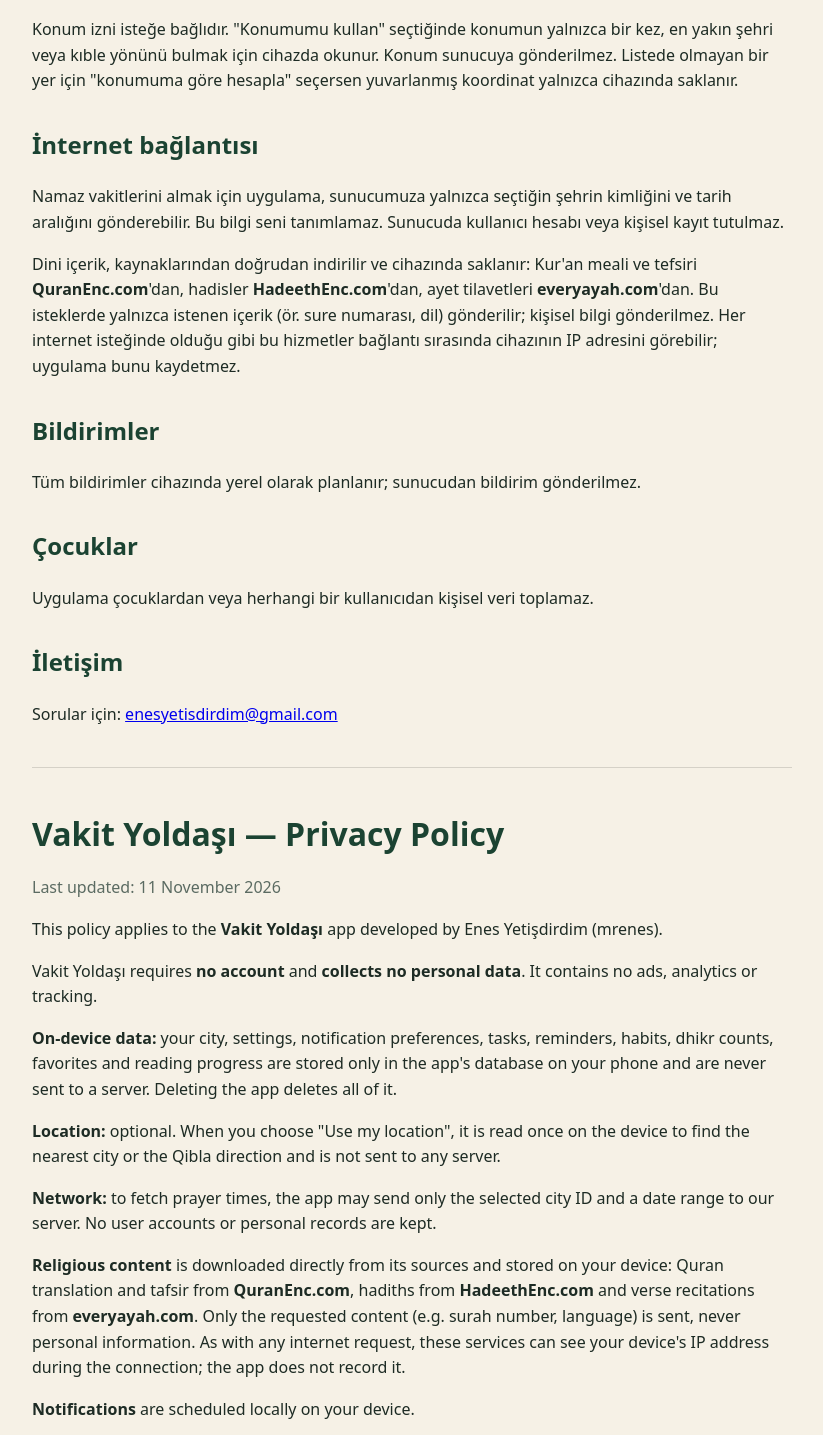
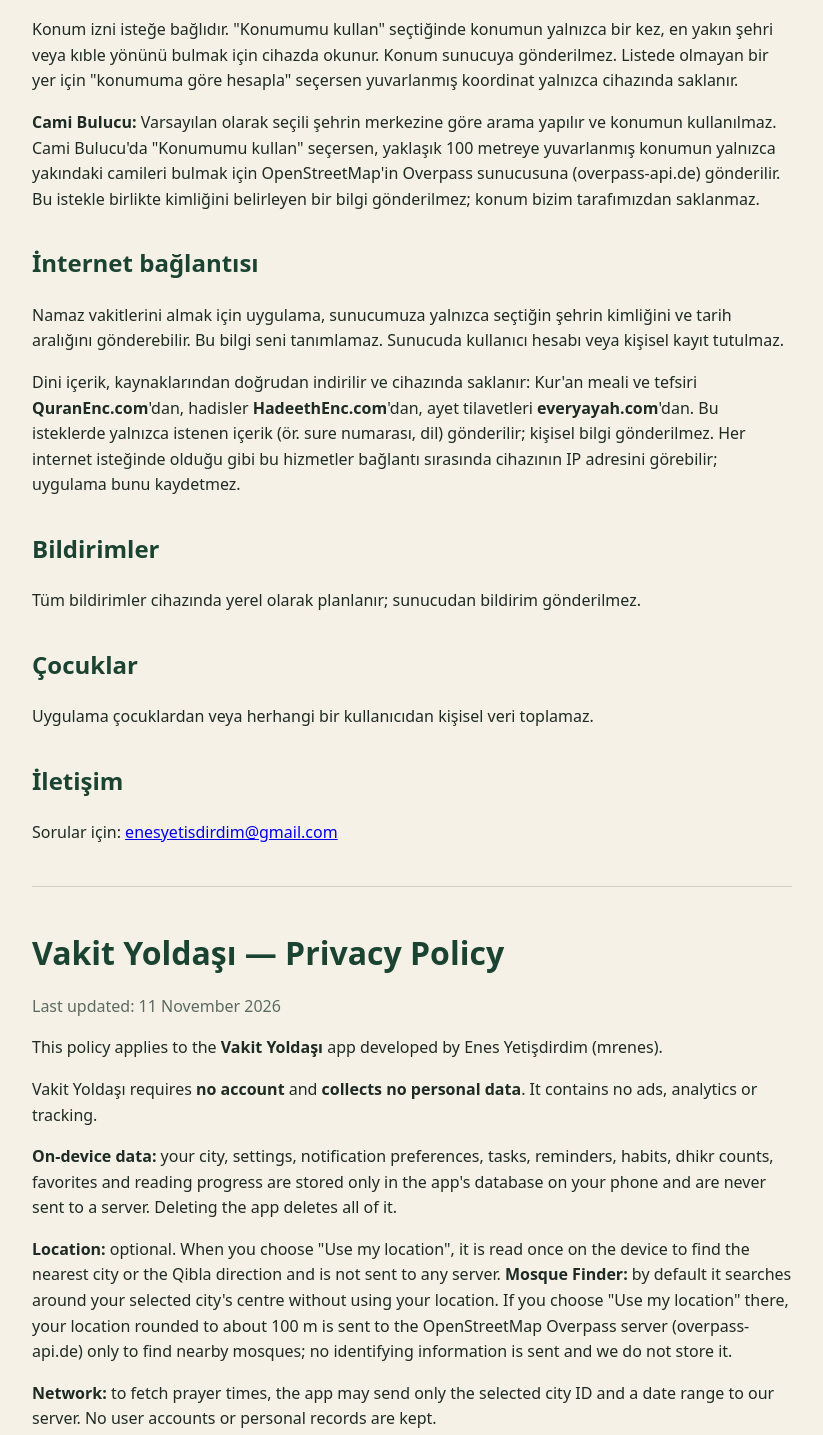
Before and after one commit to enesyetisdirdimm/vakityoldasi-privacy, a plain HTML site: page index.html in a window 1280 px wide. Shown: the part 595-2030 px from the top of the page, without its empty margins (228-1051 px from the left). Drawn offline with Linux system fonts and the light colour scheme.

Commit message:
Gizlilik: Cami Bulucu için yaklaşık konumun OpenStreetMap'e gönderildiğini belirt
Co-Authored-By: Claude Opus 5.5 <noreply@anthropic.com>

```diff
--- a/index.html
+++ b/index.html
@@ -26,6 +26,7 @@
 
 <h2>Konum</h2>
 <p>Konum izni isteğe bağlıdır. "Konumumu kullan" seçtiğinde konumun yalnızca bir kez, en yakın şehri veya kıble yönünü bulmak için cihazda okunur. Konum sunucuya gönderilmez. Listede olmayan bir yer için "konumuma göre hesapla" seçersen yuvarlanmış koordinat yalnızca cihazında saklanır.</p>
+<p><strong>Cami Bulucu:</strong> Varsayılan olarak seçili şehrin merkezine göre arama yapılır ve konumun kullanılmaz. Cami Bulucu'da "Konumumu kullan" seçersen, yaklaşık 100 metreye yuvarlanmış konumun yalnızca yakındaki camileri bulmak için OpenStreetMap'in Overpass sunucusuna (overpass-api.de) gönderilir. Bu istekle birlikte kimliğini belirleyen bir bilgi gönderilmez; konum bizim tarafımızdan saklanmaz.</p>
 
 <h2>İnternet bağlantısı</h2>
 <p>Namaz vakitlerini almak için uygulama, sunucumuza yalnızca seçtiğin şehrin kimliğini ve tarih aralığını gönderebilir. Bu bilgi seni tanımlamaz. Sunucuda kullanıcı hesabı veya kişisel kayıt tutulmaz.</p>
@@ -47,7 +48,7 @@
 <p>This policy applies to the <strong>Vakit Yoldaşı</strong> app developed by Enes Yetişdirdim (mrenes).</p>
 <p>Vakit Yoldaşı requires <strong>no account</strong> and <strong>collects no personal data</strong>. It contains no ads, analytics or tracking.</p>
 <p><strong>On-device data:</strong> your city, settings, notification preferences, tasks, reminders, habits, dhikr counts, favorites and reading progress are stored only in the app's database on your phone and are never sent to a server. Deleting the app deletes all of it.</p>
-<p><strong>Location:</strong> optional. When you choose "Use my location", it is read once on the device to find the nearest city or the Qibla direction and is not sent to any server.</p>
+<p><strong>Location:</strong> optional. When you choose "Use my location", it is read once on the device to find the nearest city or the Qibla direction and is not sent to any server. <strong>Mosque Finder:</strong> by default it searches around your selected city's centre without using your location. If you choose "Use my location" there, your location rounded to about 100 m is sent to the OpenStreetMap Overpass server (overpass-api.de) only to find nearby mosques; no identifying information is sent and we do not store it.</p>
 <p><strong>Network:</strong> to fetch prayer times, the app may send only the selected city ID and a date range to our server. No user accounts or personal records are kept.</p>
 <p><strong>Religious content</strong> is downloaded directly from its sources and stored on your device: Quran translation and tafsir from <strong>QuranEnc.com</strong>, hadiths from <strong>HadeethEnc.com</strong> and verse recitations from <strong>everyayah.com</strong>. Only the requested content (e.g. surah number, language) is sent, never personal information. As with any internet request, these services can see your device's IP address during the connection; the app does not record it.</p>
 <p><strong>Notifications</strong> are scheduled locally on your device.</p>
```
